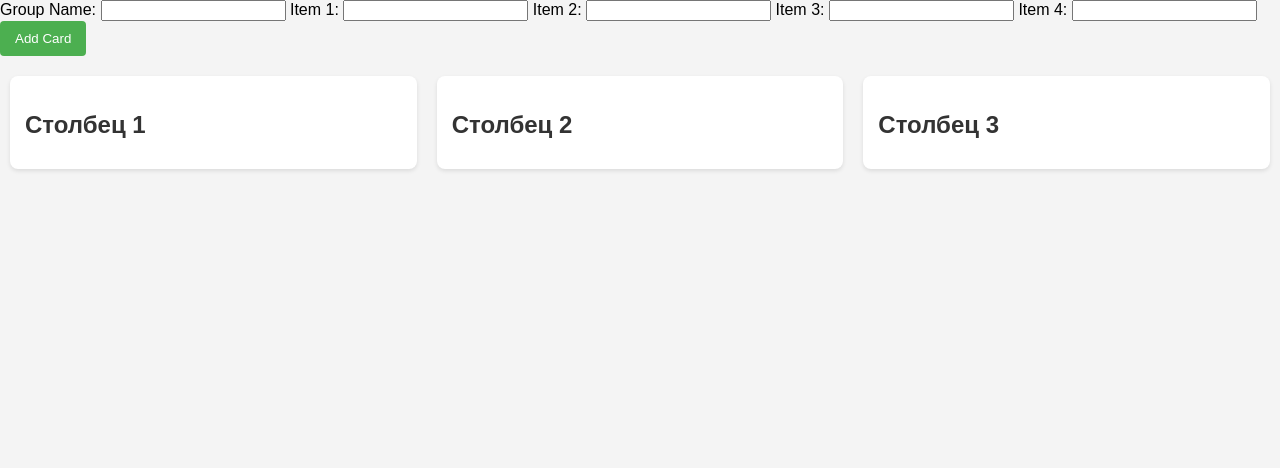
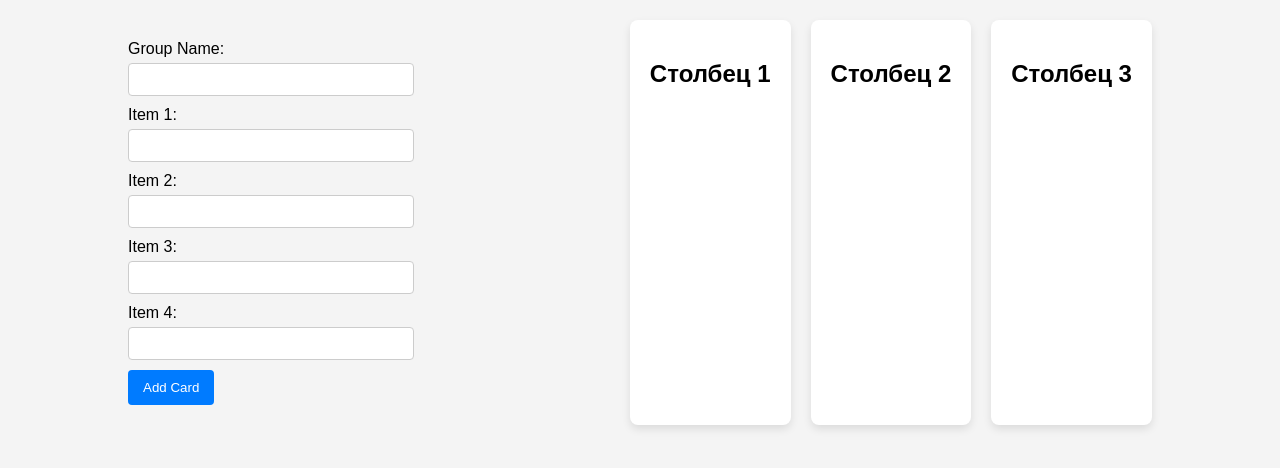
Before and after one commit to artemSa234/zametki, a plain HTML site: page index.html in a window 1280 px wide. Drawn offline with Linux system fonts and the light colour scheme.

Commit message:
commithight

```diff
--- a/css/main.css
+++ b/css/main.css
@@ -5,48 +5,6 @@ body {
   background-color: #f4f4f4;
 }
 
-.columns {
-  display: flex;
-  justify-content: space-around;
-  margin: 20px 0;
-}
-
-.column {
-  flex: 1;
-  background-color: #fff;
-  border-radius: 8px;
-  box-shadow: 0 2px 4px rgba(0, 0, 0, 0.1);
-  margin: 0 10px;
-  padding: 15px;
-}
-
-.column h2 {
-  color: #333;
-  margin-bottom: 15px;
-}
-
-.card {
-  background-color: #f9f9f9;
-  border-radius: 8px;
-  box-shadow: 0 2px 4px rgba(0, 0, 0, 0.1);
-  margin-bottom: 15px;
-  padding: 15px;
-}
-
-.card h3 {
-  color: #333;
-  margin-bottom: 10px;
-}
-
-ul {
-  list-style-type: none;
-  padding: 0;
-}
-
-li {
-  padding: 5px;
-  cursor: pointer;
-}
 
 li.completed {
   text-decoration: none;
@@ -70,3 +28,95 @@ button {
 button:hover {
   background-color: #45a049;
 }
+
+#app {
+  display: flex;
+  justify-content: space-around;
+  padding: 20px;
+}
+
+.columns {
+  display: flex;
+  gap: 20px;
+}
+
+.column {
+  flex: 1;
+  background-color: #fff;
+  border-radius: 8px;
+  box-shadow: 0 4px 8px rgba(0, 0, 0, 0.1);
+  padding: 20px;
+}
+
+.card {
+  background-color: #f9f9f9;
+  border-radius: 8px;
+  box-shadow: 0 2px 4px rgba(0, 0, 0, 0.1);
+  margin-bottom: 15px;
+  padding: 15px;
+  cursor: pointer;
+}
+
+.card h3 {
+  font-size: 18px;
+  margin-bottom: 10px;
+}
+
+ul {
+  list-style: none;
+  padding: 0;
+  margin: 0;
+}
+
+li {
+  padding: 8px;
+  border-bottom: 1px solid #ddd;
+}
+
+
+button {
+  background-color: #dc3545;
+  color: #fff;
+  border: none;
+  padding: 8px 12px;
+  border-radius: 4px;
+  cursor: pointer;
+  transition: background-color 0.3s;
+}
+
+button:hover {
+  background-color: #c82333;
+}
+
+form {
+  max-width: 400px;
+  margin: 20px auto;
+}
+
+form label {
+  display: block;
+  margin-bottom: 5px;
+}
+
+form input {
+  width: 100%;
+  padding: 8px;
+  margin-bottom: 10px;
+  border: 1px solid #ccc;
+  border-radius: 4px;
+  box-sizing: border-box;
+}
+
+form button {
+  background-color: #007bff;
+  color: #fff;
+  border: none;
+  padding: 10px 15px;
+  border-radius: 4px;
+  cursor: pointer;
+  transition: background-color 0.3s;
+}
+
+form button:hover {
+  background-color: #0056b3;
+}
--- a/index.html
+++ b/index.html
@@ -1,5 +1,6 @@
 <!DOCTYPE html>
 <html lang="en">
+
   <head>
     <meta charset="UTF-8">
     <meta name="viewport" content="width=device-width, initial-scale=1.0">
@@ -8,9 +9,11 @@
     <script defer src="./js/main.js"></script>
     <link rel="stylesheet" href="./css/main.css">
   </head>
+
   <body>
+    <div id="app">
     <div>
-        <form>
+      <form @submit.prevent="addCard">
         <label>Group Name:</label>
         <input v-model="groupName" required/>
         <label>Item 1:</label>
@@ -20,11 +23,10 @@
         <label>Item 3:</label>
         <input v-model="inputThr" required/>
         <label>Item 4:</label>
-          <input v-model="inputFor" />
-          <button @click="addCard">Add Card</button>
+        <input v-model="inputFor" required/>
+        <button type="submit">Add Card</button>
       </form>
     </div>
-  <div id="app">
     <div class="columns">
       <div class="column" id="column1" ondrop="drop(event)" ondragover="allowDrop(event)">
         <h2>Столбец 1</h2>
--- a/js/main.js
+++ b/js/main.js
@@ -39,17 +39,8 @@ const storageKey = 'notes-app';
         },
         deep: true
       }
-
     },
     methods: {
-      saveData() {
-        const data = {
-          firstColumn: this.firstColumn,
-          secondColumn: this.secondColumn,
-          thirdColumn: this.thirdColumn
-        };
-        localStorage.setItem(storageKey, JSON.stringify(data));
-      },
       toggleItem(card, item) {
         if (this.isThirdColumnItem(card)) {
           alert("Элементы третьего столбца не могут быть изменены.");
@@ -120,9 +111,29 @@ const storageKey = 'notes-app';
         this.inputThr = null;
         this.inputFor = null;
         this.checkMoveCard();
+
+      },
+      saveData() {
+        const data = {
+          firstColumn: this.firstColumn,
+          secondColumn: this.secondColumn,
+          thirdColumn: this.thirdColumn
+        };
+        localStorage.setItem(storageKey, JSON.stringify(data));
       },
       dragStart(card) {
         event.dataTransfer.setData('text/plain', JSON.stringify(card));
       },
+      removeCard(card) {
+        const indexInThirdColumn = this.thirdColumn.indexOf(card);
+        if (indexInThirdColumn !== -1) {
+          this.thirdColumn.splice(indexInThirdColumn, 1);
+          this.$forceUpdate();
+          this.checkMoveCard();
+        }
+      },
+      nextStep() {
+        this.step++;
+      },
     }
   });
```
Lines whose indentation alone changed are shown as unchanged.
